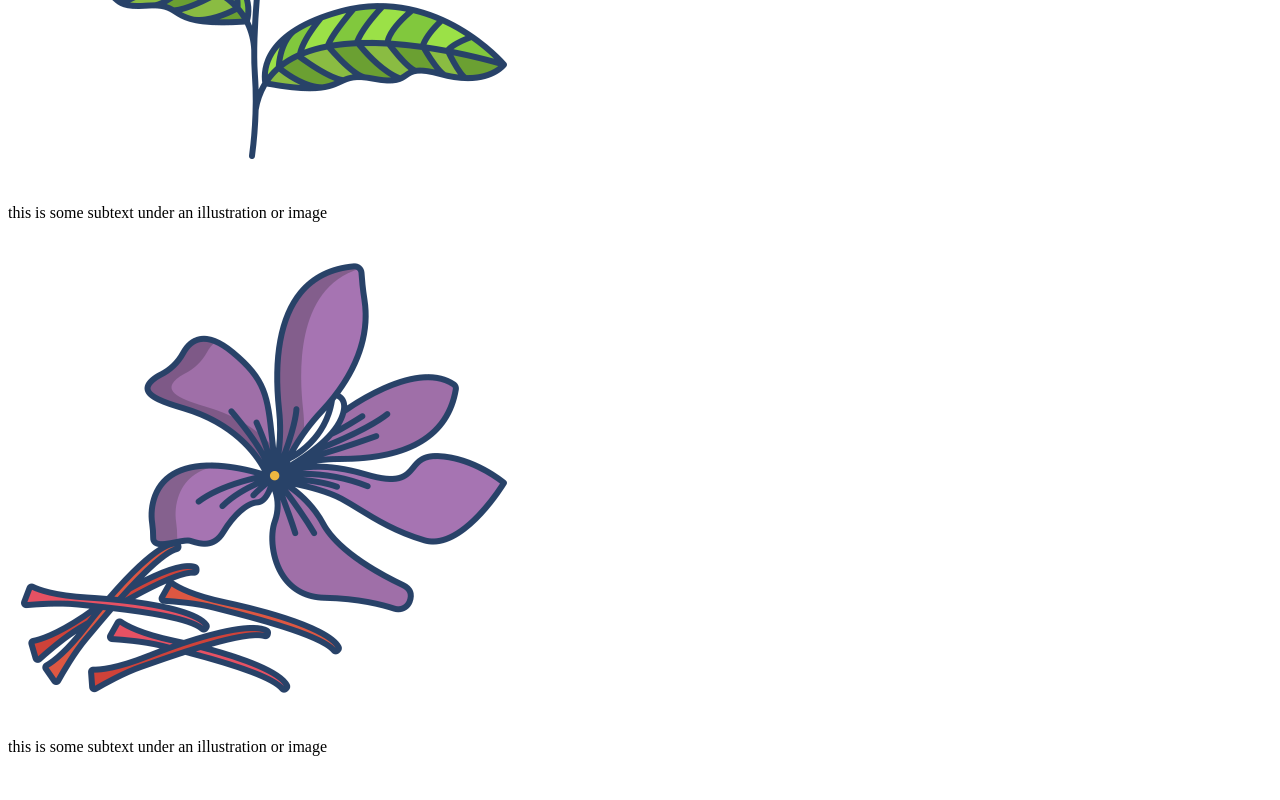
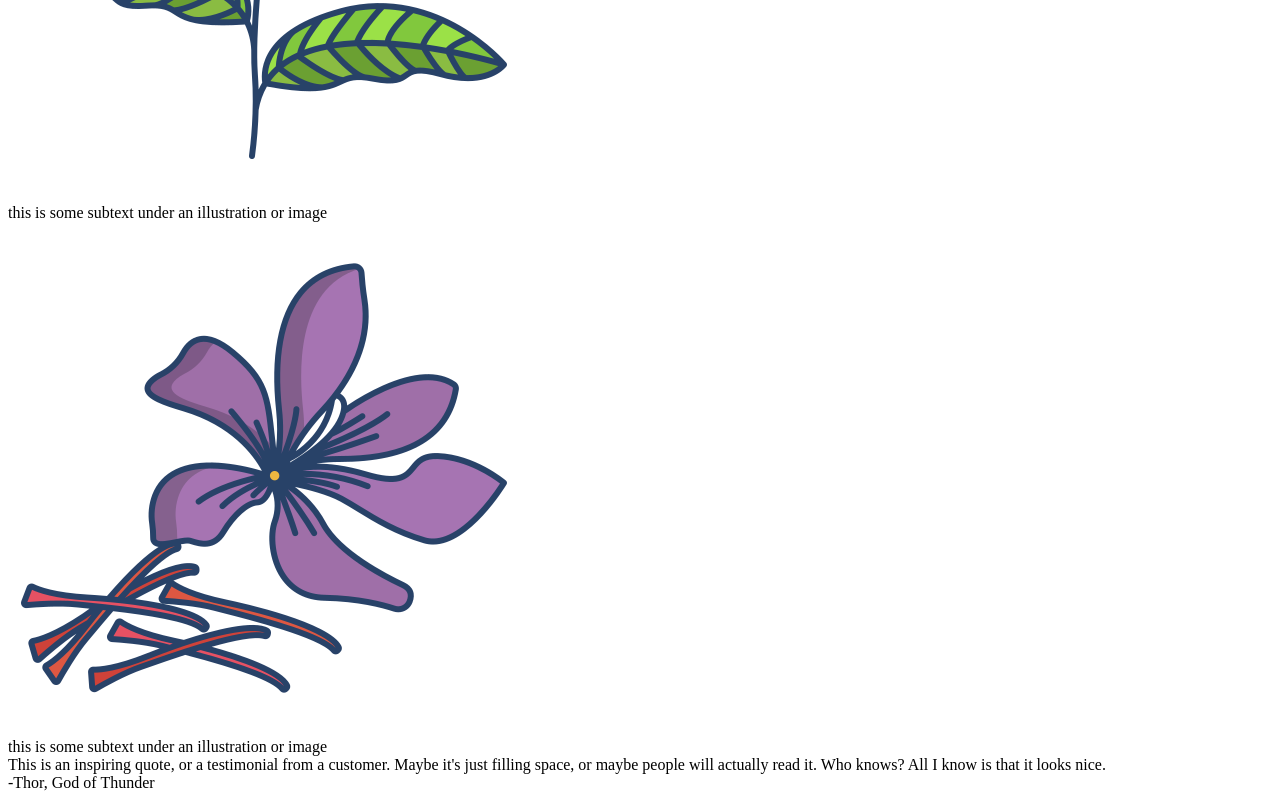
Before and after one commit to ketchbie/webpage, a plain HTML site: page index.html in a window 1280 px wide. Shown: the part 1999-2799 px from the top of the page. Before the commit the page ends 2763 px from the top, so only its background shows below. Drawn offline with Linux system fonts and the light colour scheme.

Commit message:
quote section complete

```diff
--- a/index.html
+++ b/index.html
@@ -24,7 +24,7 @@
         <div class = "main-title">
             This website is awesome
         </div>
-        <div class = "subtext">
+        <div class = "text">
             This website has some subtext that goes under the main title.
             It's a smaller font and the color is lower contrast.
         </div>
@@ -63,5 +63,16 @@
             </div>
         </div>
     </div>
+
+    <div class = "quote-container">
+        <div class = "text">
+            This is an inspiring quote, or a testimonial from a customer.
+            Maybe it's just filling space, or maybe people will actually read it.
+            Who knows? All I know is that it looks nice.
+        </div>
+        <div class = "acknowledgement">
+            -Thor, God of Thunder
+        </div>
+    </div>
 </body>
 </html>
```
